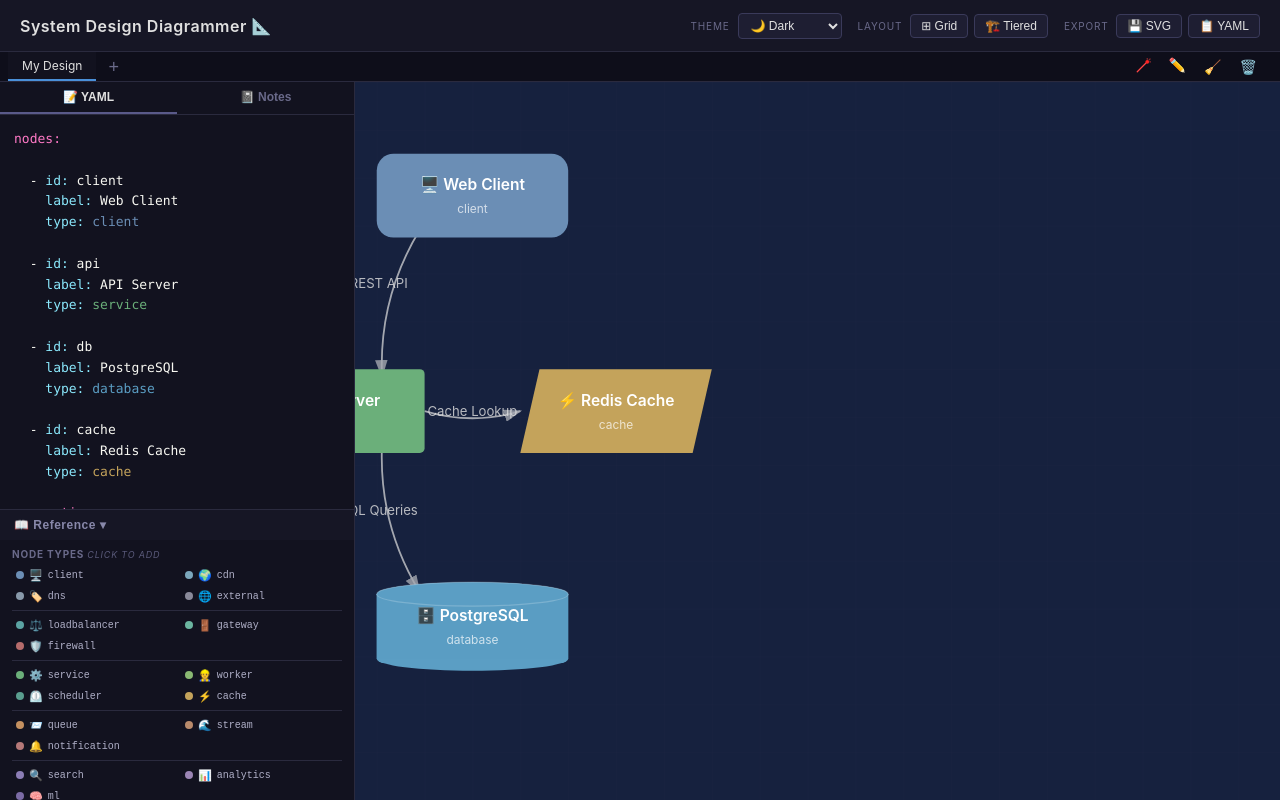
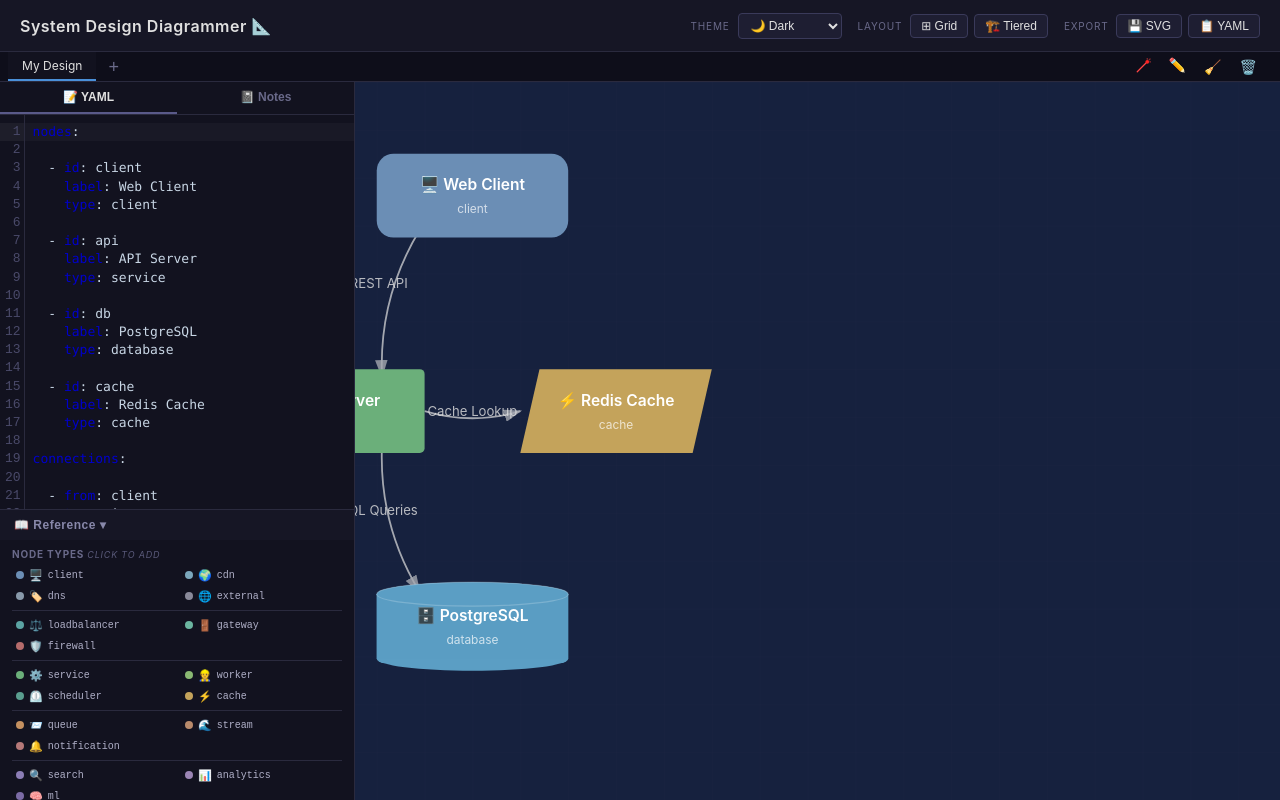
Before and after one commit to vineeththomasalex/architecture-diagrammer, a React (Vite) app: page / in a window 1280 px wide. Built offline with nearby package versions, Linux system fonts and the light colour scheme.

Commit message:
Replace custom YAML editor with CodeMirror 6: proper undo/redo, syntax highlighting, no scroll issues

```diff
--- a/package.json
+++ b/package.json
@@ -10,6 +10,10 @@
     "preview": "vite preview"
   },
   "dependencies": {
+    "@codemirror/lang-yaml": "^6.1.3",
+    "@codemirror/state": "^6.6.0",
+    "@codemirror/view": "^6.41.0",
+    "@uiw/react-codemirror": "^4.25.9",
     "js-yaml": "^4.1.1",
     "perfect-freehand": "^1.2.3",
     "react": "^19.2.4",
--- a/src/App.css
+++ b/src/App.css
@@ -339,34 +339,19 @@
 /* ---- Syntax Highlighted Editor ---- */
 .editor-body {
   flex: 1;
-  position: relative;
+  display: flex;
+  flex-direction: column;
   overflow: hidden;
   min-height: 0;
 }
 
-.yaml-editor {
-  width: 100%;
-  height: 100%;
-  padding: 14px;
-  font-family: 'JetBrains Mono', 'Fira Code', 'Consolas', monospace;
-  font-size: 13px;
-  line-height: 1.6;
-  white-space: pre;
+.editor-body .cm-editor {
+  flex: 1;
   overflow: auto;
-  tab-size: 2;
-  outline: none;
-  color: #F8F8F2;
-  caret-color: #e0e0e0;
 }
 
-.yaml-editor:empty::before {
-  content: attr(data-placeholder);
-  color: #4a4a6a;
-  pointer-events: none;
-}
-
-.yaml-editor::selection {
-  background: rgba(74, 144, 217, 0.35);
+.editor-body .cm-editor.cm-focused {
+  outline: none;
 }
 
 .editor-error {
--- a/src/App.tsx
+++ b/src/App.tsx
@@ -118,9 +118,11 @@ function App() {
   // Keyboard shortcut: Ctrl+Z / Ctrl+Shift+Z / Ctrl+Y (only for drawing, not when editing text)
   useEffect(() => {
     const handler = (e: KeyboardEvent) => {
-      // Don't intercept when user is typing in an input, textarea, or contentEditable
+      // Don't intercept when user is typing in an input, textarea, contentEditable, or CodeMirror
       const tag = (e.target as HTMLElement)?.tagName;
-      const isEditable = tag === 'INPUT' || tag === 'TEXTAREA' || (e.target as HTMLElement)?.isContentEditable;
+      const isEditable = tag === 'INPUT' || tag === 'TEXTAREA' ||
+        (e.target as HTMLElement)?.isContentEditable ||
+        (e.target as HTMLElement)?.closest('.cm-editor');
       if (isEditable) return;
 
       if ((e.ctrlKey || e.metaKey) && e.key === 'z' && !e.shiftKey) {
--- a/src/components/YamlEditor.tsx
+++ b/src/components/YamlEditor.tsx
@@ -1,5 +1,8 @@
 import React, { useRef, useCallback, useEffect, useState } from 'react';
-import { NODE_COLORS, CONNECTION_STYLES, type NodeType, type ConnectionType } from '../types/diagram';
+import CodeMirror, { type ReactCodeMirrorRef } from '@uiw/react-codemirror';
+import { yaml } from '@codemirror/lang-yaml';
+import { EditorView } from '@codemirror/view';
+import { type NodeType, type ConnectionType } from '../types/diagram';
 import ReferencePanel from './ReferencePanel';
 
 interface Props {
@@ -16,231 +19,79 @@ interface Props {
   onEditorTabChange: (tab: 'yaml' | 'notes') => void;
 }
 
-const YAML_KEYWORDS = ['nodes:', 'connections:'];
-const nodeTypeNames = Object.keys(NODE_COLORS) as NodeType[];
-const connTypeNames = Object.keys(CONNECTION_STYLES) as ConnectionType[];
+// Dark theme matching the app
+const darkTheme = EditorView.theme({
+  '&': {
+    backgroundColor: 'transparent',
+    color: '#c8d6e5',
+    fontSize: '13px',
+  },
+  '.cm-content': {
+    fontFamily: "'JetBrains Mono', 'Fira Code', 'Consolas', monospace",
+    caretColor: '#e0e0e0',
+    padding: '8px 0',
+  },
+  '.cm-gutters': {
+    backgroundColor: 'transparent',
+    borderRight: '1px solid #2a2a3e',
+    color: '#4a4a6a',
+  },
+  '.cm-activeLineGutter': {
+    backgroundColor: 'rgba(255,255,255,0.05)',
+  },
+  '.cm-activeLine': {
+    backgroundColor: 'rgba(255,255,255,0.03)',
+  },
+  '.cm-cursor': {
+    borderLeftColor: '#e0e0e0',
+  },
+  '.cm-selectionBackground': {
+    backgroundColor: 'rgba(74, 144, 217, 0.35) !important',
+  },
+  '&.cm-focused .cm-selectionBackground': {
+    backgroundColor: 'rgba(74, 144, 217, 0.35) !important',
+  },
+  '.cm-line': {
+    padding: '0 8px',
+  },
+  '.cm-scroller': {
+    overflow: 'auto',
+  },
+}, { dark: true });
 
-function escHtml(s: string): string {
-  return s.replace(/&/g, '&amp;').replace(/</g, '&lt;').replace(/>/g, '&gt;');
-}
-
-function highlightYamlToHtml(text: string, flashStart?: number, flashEnd?: number): string {
-  const lines = text.split('\n');
-  return lines.map((line, lineIdx) => {
-    let html = '';
-    const isFlash = flashStart !== undefined && flashEnd !== undefined &&
-      lineIdx >= flashStart && lineIdx <= flashEnd;
-
-    if (isFlash) html += '<span class="yaml-flash">';
-
-    const kwMatch = YAML_KEYWORDS.find((kw) => line.trimStart() === kw);
-    if (kwMatch) {
-      const indent = line.indexOf(kwMatch);
-      if (indent > 0) html += escHtml(line.slice(0, indent));
-      html += `<span style="color:#FF79C6">${escHtml(kwMatch)}</span>`;
-    } else {
-      const fieldMatch = line.match(/^(\s*-?\s*)(id|label|type|from|to)(:)(.*)/);
-      if (fieldMatch) {
-        const [, indent, fieldName, colon, value] = fieldMatch;
-        html += escHtml(indent);
-        html += `<span style="color:#8BE9FD">${escHtml(fieldName + colon)}</span>`;
-        const trimmedVal = value.trimStart();
-        const valIndent = value.slice(0, value.length - trimmedVal.length);
-        if (fieldName === 'type' && trimmedVal) {
-          const asNode = trimmedVal as NodeType;
-          const asConn = trimmedVal as ConnectionType;
-          if (nodeTypeNames.includes(asNode)) {
-            html += escHtml(valIndent);
-            html += `<span style="color:${NODE_COLORS[asNode]}">${escHtml(trimmedVal)}</span>`;
-          } else if (connTypeNames.includes(asConn)) {
-            html += escHtml(valIndent);
-            html += `<span style="color:${CONNECTION_STYLES[asConn].stroke}">${escHtml(trimmedVal)}</span>`;
-          } else {
-            html += `<span style="color:#F1FA8C">${escHtml(value)}</span>`;
-          }
-        } else if (trimmedVal) {
-          html += `<span style="color:#F8F8F2">${escHtml(value)}</span>`;
-        }
-      } else {
-        const commentIdx = line.indexOf('#');
-        if (commentIdx >= 0) {
-          html += `<span style="color:#6272A4">${escHtml(line)}</span>`;
-        } else {
-          html += `<span style="color:#F8F8F2">${escHtml(line)}</span>`;
-        }
-      }
-    }
-
-    if (isFlash) html += '</span>';
-    return html;
-  }).join('\n');
-}
-
-// Save and restore cursor position in a contentEditable element
-function saveCaret(el: HTMLElement): number {
-  const sel = window.getSelection();
-  if (!sel || sel.rangeCount === 0) return 0;
-  const range = sel.getRangeAt(0);
-  const preRange = range.cloneRange();
-  preRange.selectNodeContents(el);
-  preRange.setEnd(range.startContainer, range.startOffset);
-  return preRange.toString().length;
-}
-
-function restoreCaret(el: HTMLElement, pos: number) {
-  const sel = window.getSelection();
-  if (!sel) return;
-  let remaining = pos;
-  const walker = document.createTreeWalker(el, NodeFilter.SHOW_TEXT);
-  let node: Text | null;
-  while ((node = walker.nextNode() as Text | null)) {
-    if (remaining <= node.length) {
-      const range = document.createRange();
-      range.setStart(node, remaining);
-      range.collapse(true);
-      sel.removeAllRanges();
-      sel.addRange(range);
-      return;
-    }
-    remaining -= node.length;
-  }
-  // If we couldn't find position, place at end
-  const range = document.createRange();
-  range.selectNodeContents(el);
-  range.collapse(false);
-  sel.removeAllRanges();
-  sel.addRange(range);
-}
+const cmExtensions = [yaml(), darkTheme];
 
 const YamlEditor: React.FC<Props> = ({
   value, onChange, error, highlightLines, flashLines: flashLinesProp,
   onAddNode, onAddConnection, notes, onNotesChange, activeEditorTab, onEditorTabChange,
 }) => {
-  const yamlRef = useRef<HTMLDivElement>(null);
+  const cmRef = useRef<ReactCodeMirrorRef>(null);
   const notesRef = useRef<HTMLDivElement>(null);
   const notesInitialized = useRef(false);
-  const isUpdatingFromProp = useRef(false);
-  const highlightTimer = useRef<ReturnType<typeof setTimeout> | null>(null);
   const [flashLines, setFlashLines] = useState<{ start: number; end: number } | null>(null);
 
-  // Sync value prop → contentEditable innerHTML
+  // Double-click node/connection in diagram → scroll to & select YAML block
   useEffect(() => {
-    const el = yamlRef.current;
-    if (!el) return;
-    const currentText = el.innerText;
-    if (currentText.replace(/\n$/, '') === value.replace(/\n$/, '')) return;
-    isUpdatingFromProp.current = true;
-    const pos = saveCaret(el);
-    el.innerHTML = highlightYamlToHtml(value, flashLines?.start, flashLines?.end);
-    restoreCaret(el, pos);
-    isUpdatingFromProp.current = false;
-  }, [value, flashLines, activeEditorTab]);
-
-  const handleYamlInput = useCallback(() => {
-    if (isUpdatingFromProp.current) return;
-    const el = yamlRef.current;
-    if (!el) return;
-    const text = el.innerText;
-    onChange(text);
-    // Debounce re-highlight: only apply after user stops typing for 500ms
-    // This preserves the browser's native undo stack during active editing
-    if (highlightTimer.current) clearTimeout(highlightTimer.current);
-    highlightTimer.current = setTimeout(() => {
-      if (!yamlRef.current) return;
-      const currentText = yamlRef.current.innerText;
-      const pos = saveCaret(yamlRef.current);
-      isUpdatingFromProp.current = true;
-      yamlRef.current.innerHTML = highlightYamlToHtml(currentText);
-      restoreCaret(yamlRef.current, pos);
-      isUpdatingFromProp.current = false;
-    }, 500);
-  }, [onChange]);
-
-  // Handle paste — insert plain text only
-  const handlePaste = useCallback((e: React.ClipboardEvent) => {
-    e.preventDefault();
-    const text = e.clipboardData.getData('text/plain');
-    document.execCommand('insertText', false, text);
-  }, []);
-
-  // Handle Tab key — insert 2 spaces
-  const handleKeyDown = useCallback((e: React.KeyboardEvent) => {
-    if (e.key === 'Tab') {
-      e.preventDefault();
-      document.execCommand('insertText', false, '  ');
-    }
-  }, []);
-
-  // Double-click highlight from diagram
-  useEffect(() => {
-    if (!highlightLines || !yamlRef.current) return;
+    if (!highlightLines) return;
     onEditorTabChange('yaml');
     setTimeout(() => {
-      const el = yamlRef.current;
-      if (!el) return;
-      const text = el.innerText;
-      const lines = text.split('\n');
-      let startPos = 0;
-      for (let i = 0; i < highlightLines.start; i++) {
-        startPos += lines[i].length + 1;
-      }
-      let endPos = startPos;
-      for (let i = highlightLines.start; i <= Math.min(highlightLines.end, lines.length - 1); i++) {
-        endPos += lines[i].length + 1;
-      }
-      el.focus();
-      // Select the range
-      const sel = window.getSelection();
-      if (!sel) return;
-      restoreCaret(el, startPos);
-      const range = sel.getRangeAt(0);
-      // Extend to end
-      let remaining = endPos - 1 - startPos;
-      const walker = document.createTreeWalker(el, NodeFilter.SHOW_TEXT);
-      let node: Text | null;
-      let found = false;
-      // First get to startPos
-      let skip = startPos;
-      while ((node = walker.nextNode() as Text | null)) {
-        if (skip <= node.length) {
-          range.setStart(node, skip);
-          remaining += skip;
-          break;
-        }
-        skip -= node.length;
-      }
-      // Now extend
-      remaining = endPos - 1 - startPos;
-      while (node && remaining > 0) {
-        const available = node.length - (node === range.startContainer ? range.startOffset : 0);
-        if (remaining <= available) {
-          range.setEnd(node, (node === range.startContainer ? range.startOffset : 0) + remaining);
-          found = true;
-          break;
-        }
-        remaining -= available;
-        node = walker.nextNode() as Text | null;
-        if (node) {
-          if (remaining <= node.length) {
-            range.setEnd(node, remaining);
-            found = true;
-            break;
-          }
-        }
-      }
-      if (!found) {
-        range.selectNodeContents(el);
-      }
-      sel.removeAllRanges();
-      sel.addRange(range);
-      // Scroll into view
-      const lineHeight = 20.8;
-      el.scrollTop = Math.max(0, highlightLines.start * lineHeight - 60);
+      const view = cmRef.current?.view;
+      if (!view) return;
+      const doc = view.state.doc;
+      const startLine = Math.min(highlightLines.start + 1, doc.lines);
+      const endLine = Math.min(highlightLines.end + 1, doc.lines);
+      const from = doc.line(startLine).from;
+      const to = doc.line(endLine).to;
+      view.dispatch({
+        selection: { anchor: from, head: to },
+        scrollIntoView: true,
+      });
+      view.focus();
     }, 50);
     // eslint-disable-next-line react-hooks/exhaustive-deps
   }, [highlightLines]);
 
-  // Flash
+  // Flash animation for newly added entries
   useEffect(() => {
     if (flashLinesProp) setFlashLines(flashLinesProp);
   }, [flashLinesProp]);
@@ -252,9 +103,13 @@ const YamlEditor: React.FC<Props> = ({
   }, [flashLines]);
 
   useEffect(() => {
-    if (!flashLines || !yamlRef.current) return;
-    const lineHeight = 20.8;
-    yamlRef.current.scrollTop = Math.max(0, flashLines.start * lineHeight - 60);
+    if (!flashLines) return;
+    const view = cmRef.current?.view;
+    if (!view) return;
+    const doc = view.state.doc;
+    const startLine = Math.min(flashLines.start + 1, doc.lines);
+    const from = doc.line(startLine).from;
+    view.dispatch({ scrollIntoView: true, selection: { anchor: from } });
   }, [flashLines]);
 
   // Notes
@@ -280,6 +135,10 @@ const YamlEditor: React.FC<Props> = ({
     if ((e.ctrlKey || e.metaKey) && e.shiftKey && e.key === '8') { e.preventDefault(); document.execCommand('insertUnorderedList'); }
   }, []);
 
+  const handleCmChange = useCallback((val: string) => {
+    onChange(val);
+  }, [onChange]);
+
   return (
     <div className="editor-panel">
       <div className="editor-tabs">
@@ -296,23 +155,28 @@ const YamlEditor: React.FC<Props> = ({
           📓 Notes
         </button>
       </div>
-      <div style={{ display: activeEditorTab === 'yaml' ? 'contents' : 'none' }}>
-        <div className="editor-body">
-          <div
-            ref={yamlRef}
-            className="yaml-editor"
-            contentEditable
-            suppressContentEditableWarning
-            onInput={handleYamlInput}
-            onPaste={handlePaste}
-            onKeyDown={handleKeyDown}
-            spellCheck={false}
-            data-placeholder="Define your architecture here..."
-          />
-        </div>
-        {error && <div className="editor-error">⚠ {error}</div>}
-        <ReferencePanel onAddNode={onAddNode} onAddConnection={onAddConnection} />
+      <div className="editor-body" style={{ display: activeEditorTab === 'yaml' ? 'flex' : 'none' }}>
+        <CodeMirror
+          ref={cmRef}
+          value={value}
+          onChange={handleCmChange}
+          extensions={cmExtensions}
+          theme="none"
+          basicSetup={{
+            lineNumbers: true,
+            foldGutter: false,
+            highlightActiveLine: true,
+            highlightSelectionMatches: true,
+            bracketMatching: false,
+            closeBrackets: false,
+            autocompletion: false,
+            indentOnInput: true,
+          }}
+          style={{ flex: 1, overflow: 'auto' }}
+        />
       </div>
+      {activeEditorTab === 'yaml' && error && <div className="editor-error">⚠ {error}</div>}
+      {activeEditorTab === 'yaml' && <ReferencePanel onAddNode={onAddNode} onAddConnection={onAddConnection} />}
       <div className="notes-body" style={{ display: activeEditorTab === 'notes' ? 'flex' : 'none' }}>
         <div
           ref={notesRef}
```
Also changed, not shown: 1 other file (tests, documents, lock files or other folders).
